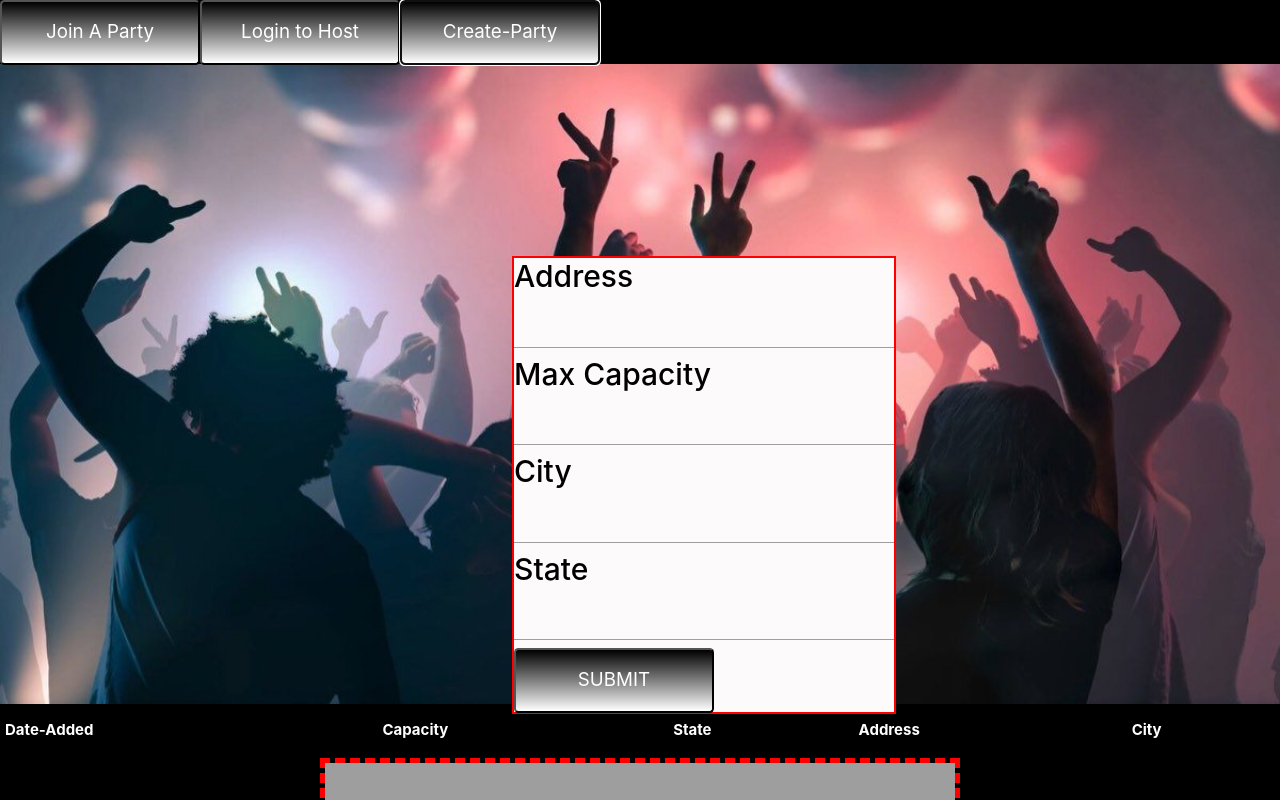
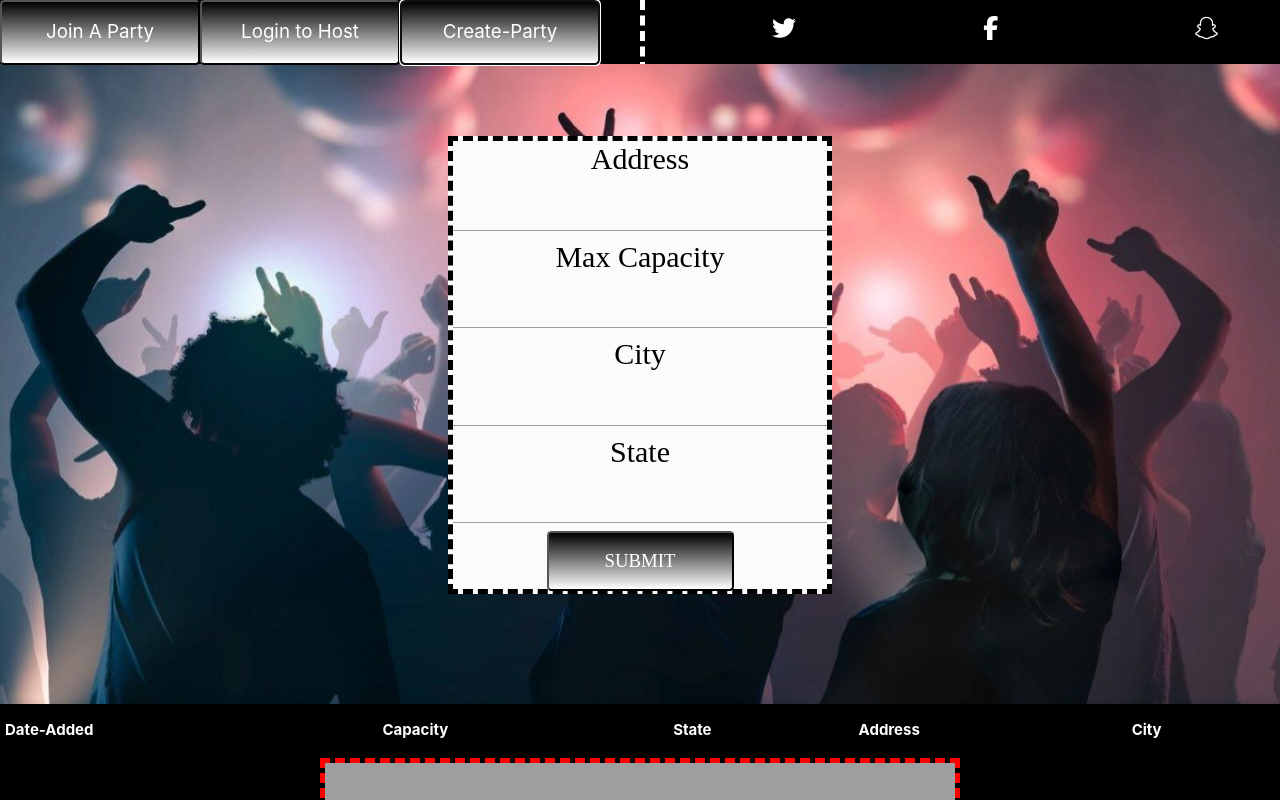
Before and after one commit to hrazintakyt/GroupProject, a plain HTML site: page index.html in a window 1280 px wide. Both pictures are taken after a click on the button "Create-Party". Shown: the top 800 px of the page. Drawn offline with nearby package versions, Linux system fonts and the light colour scheme; some packages are replaced by stand-ins of ours; no server answers; grey boxes are pictures that could not be loaded.

Commit message:
added some styles

```diff
--- a/assets/style.css
+++ b/assets/style.css
@@ -18,6 +18,15 @@ nav{
 }
 
 
+#submitBtnParty{
+	width: 50%;
+	margin-left: 25%;
+	margin-right: 25%;
+	height: 60px;
+	position: relative;
+}
+
+
 button{
 	height: 65px;
 	width: 200px;
@@ -28,6 +37,18 @@ button{
 
 
 }
+
+button:hover{
+	height: 65px;
+	width: 200px;
+	color: white;
+	background: linear-gradient(white, black);
+	border-radius: 2%;
+	float: left;
+
+}
+
+
 
 
 
@@ -43,6 +64,8 @@ button{
 	margin-top: 20%;
 	border: 2px solid red;
 	color: black;
+	font-family: serif;
+	text-align: center;
 
 }
 
@@ -60,23 +83,30 @@ button{
 	color: black;
 	overflow: none;
 	font-size: 15px;
+	font-family: serif;
+	text-align: center;
 }
 
 #PartyCreationForm{
 
 display: none;
 	position: absolute;
-	top: 0%;
-	left: 40%;
+	top: -15%;
+	left: 35%;
 	z-index: 1;
 	background: rgb(252, 250, 250);
 	width: 30%;
 	height: 458px;
 	margin-top: 20%;
-	border: 2px solid red;
+	border: 5px dashed black;
 	color: black;
 	font-size: 15px;
+	font-family: serif;
+	text-align: center;
 
+}
+#PartyCreationForm:hover{
+	border: 5px solid black;
 }
 
 #myJtron{
@@ -95,3 +125,19 @@ table {
 	background-color: black;
 	color: white;
 }
+
+
+
+.rightNav{
+	width: 50%;
+	margin-left: 50%;
+	border-left: 5px dashed white;
+}
+
+i{
+	height: 80px;
+	width: 80px;
+	background-size: 80px, 30px;
+	margin-left: 20%;
+	position: relative;
+}
--- a/index.html
+++ b/index.html
@@ -3,6 +3,7 @@
 
 <head>
     <meta charset="UTF-8">
+    <meta content='width=device-width, initial-scale=1.0, maximum-scale=1.0, user-scalable=0, shrink-to-fit=no' name='viewport' />
     <title>Party Finder</title>
 
     <!--bootstrap library-->
@@ -10,6 +11,7 @@
     <link rel="stylesheet" href="https://cdnjs.cloudflare.com/ajax/libs/materialize/1.0.0-beta/css/materialize.min.css">
     <link rel="stylesheet" href="https://stackpath.bootstrapcdn.com/bootstrap/4.1.1/css/bootstrap.min.css">
     <link rel="icon" type="ico" href="assets/favicon.ico">
+    <link rel="stylesheet" href="https://maxcdn.bootstrapcdn.com/font-awesome/latest/css/font-awesome.min.css" />
 
     <!-- Compiled and minified JavaScript -->
     <script src="https://cdnjs.cloudflare.com/ajax/libs/materialize/1.0.0-beta/js/materialize.min.js"></script>
@@ -57,11 +59,36 @@
 
 <body>
 
-    <nav>
+<nav>
         <button "a href="#! " class="btn-lg waves-effect waves-red "">Join A Party</button>
         <button "a href="#! " class="btn-lg waves-effect waves-red ""> Login to Host</button>
         <button id="createParty" "a href="#! " class="btn-lg waves-effect waves-red ""> Create-Party</button>
-    </nav>
+
+
+
+ <section class="rightNav">
+    <div class="social-networks">
+     <a href="#" class="twitter">
+        <i class="fa fa-twitter">
+        </i>
+     </a>
+
+    <a href="#">
+        <i class="fa fa-facebook">
+        </i>
+    </a>
+    <a href="#" class="snapchat">
+        <i class="fa fa-snapchat">
+
+        </i>
+    </a>
+    </div>
+
+
+
+
+ </section>
+</nav>
 
     <div class="jumbotron jumbotron-fluid" id="myJtron">
     </div>
```
Also changed, not shown: 1 other file.
